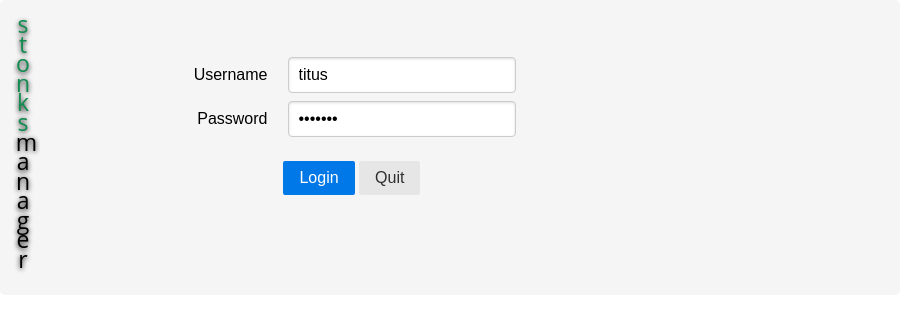
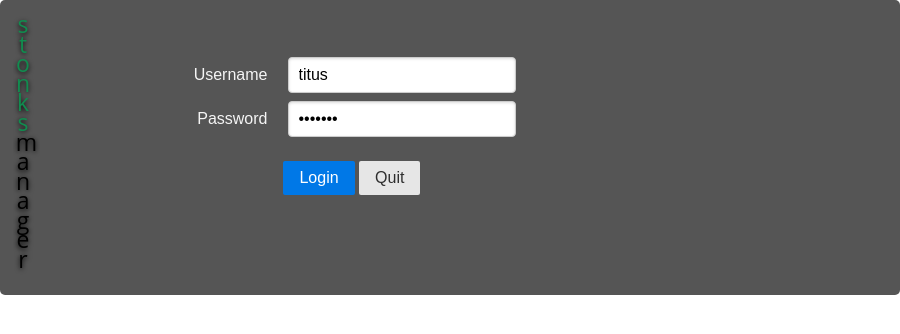
Before and after one commit to TitusVM/stonksmanager, an Electron app: page login.html in a window 900 px wide. Drawn offline with nearby package versions, Linux system fonts and the light colour scheme.

Commit message:
darkmode

```diff
--- a/login.html
+++ b/login.html
@@ -11,7 +11,7 @@
 </head>
 
 <body>
-    <div class="container" style="border-radius: 5px; background-color: whitesmoke;">
+    <div class="container" style="border-radius: 5px; background-color: #555;">
         <div style="display: inline-block; vertical-align: top;  line-height: 1; ">
             <img src="./src/logo_v2.svg" style="width: 53px; margin-right: 50px;" alt="">
         </div>
@@ -22,12 +22,12 @@
             <form class="pure-form pure-form-aligned">
                 <fieldset>
                     <div class="pure-control-group">
-                        <label for="aligned-name">Username</label>
-                        <input type="text" id="txtUsr" placeholder="Username" value="titus"/>
+                        <label for="aligned-name" style="color: whitesmoke;">Username</label>
+                        <input type="text" id="txtUsr" placeholder="Username" value="titus" />
                     </div>
                     <div class="pure-control-group">
-                        <label for="aligned-password">Password</label>
-                        <input type="password" id="txtPwd" placeholder="Password" value="asdf123"/>
+                        <label for="aligned-password" style="color: whitesmoke;">Password</label>
+                        <input type="password" id="txtPwd" placeholder="Password" value="asdf123" />
                     </div>
                     <div class="error">
                         <style scoped="">
--- a/package.json
+++ b/package.json
@@ -16,9 +16,9 @@
     "jquery": "^3.6.0"
   },
   "devDependencies": {
-    "chart.js": "^3.6.1",
+    "chart.js": "^3.6.2",
     "electron": "^15.3.3",
-    "python-shell": "^3.0.1",
-    "electron-tabs": "^0.15.0"
+    "electron-tabs": "^0.15.0",
+    "python-shell": "^3.0.1"
   }
 }
```
Also changed, not shown: budget.html (+15 -5 lines), 1 other file.
